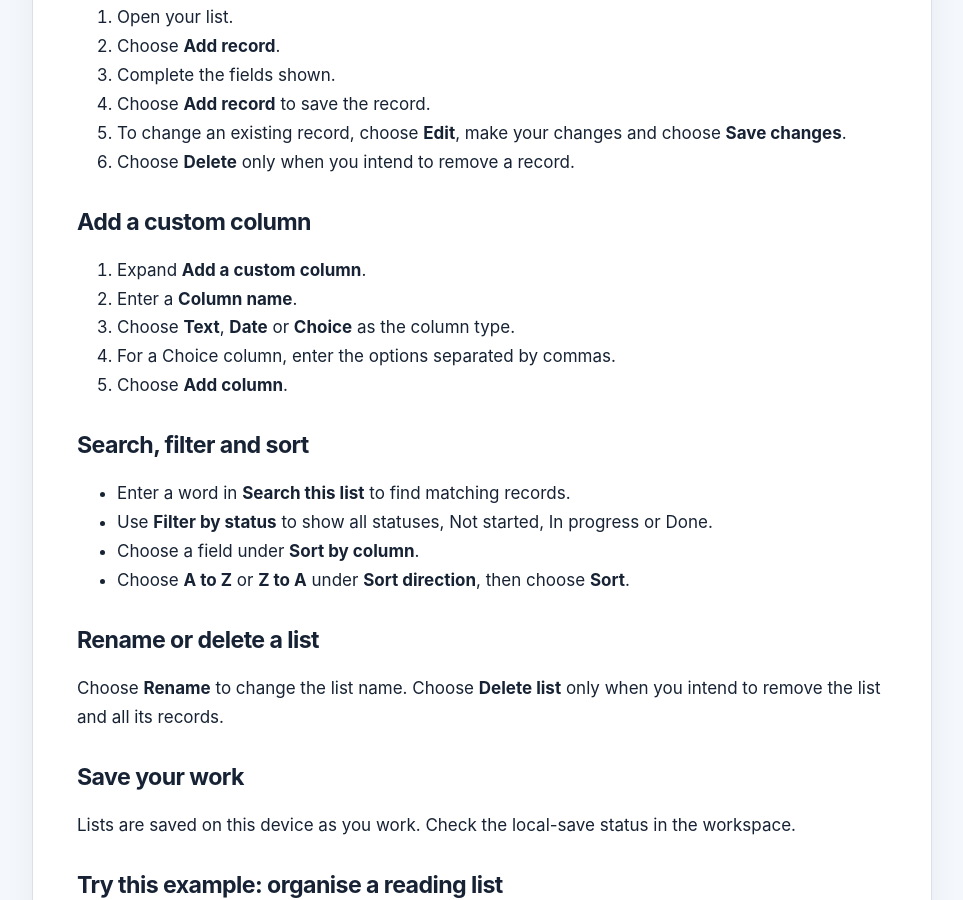
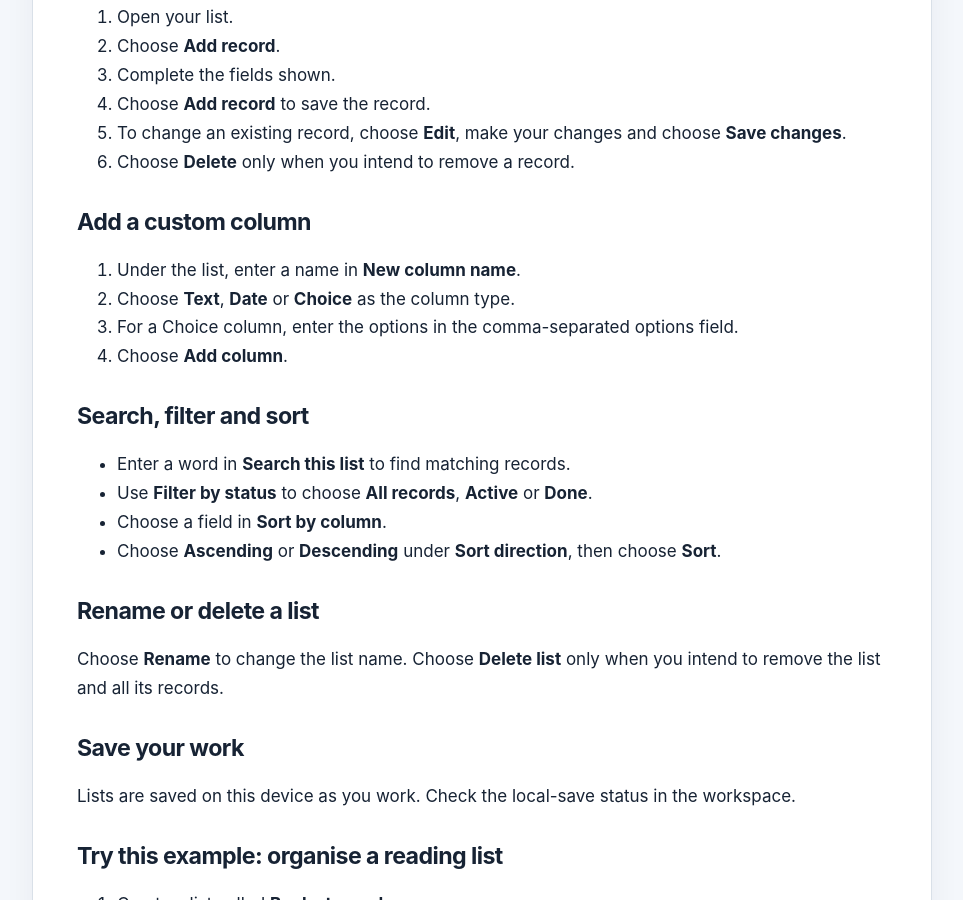
Before and after one commit to conz20/Brightdesk-Wiki, a Jekyll site: the page built from docs/products/lists.md, in a window 1280 px wide and 900 px high, scrolled down 996 px. Shown: the whole window, without its empty margins (158-1121 px from the left). Built offline with Jekyll 4.4.1, drawn with Linux system fonts in a browser that asks for light colours.

Commit message:
docs(lists): match current Brightdesk control labels

```diff
--- a/docs/products/lists.md
+++ b/docs/products/lists.md
@@ -30,18 +30,17 @@ A new list starts with the columns **Title**, **Status**, **Priority**, **Due da
 
 ## Add a custom column
 
-1. Expand **Add a custom column**.
-2. Enter a **Column name**.
-3. Choose **Text**, **Date** or **Choice** as the column type.
-4. For a Choice column, enter the options separated by commas.
-5. Choose **Add column**.
+1. Under the list, enter a name in **New column name**.
+2. Choose **Text**, **Date** or **Choice** as the column type.
+3. For a Choice column, enter the options in the comma-separated options field.
+4. Choose **Add column**.
 
 ## Search, filter and sort
 
 - Enter a word in **Search this list** to find matching records.
-- Use **Filter by status** to show all statuses, Not started, In progress or Done.
-- Choose a field under **Sort by column**.
-- Choose **A to Z** or **Z to A** under **Sort direction**, then choose **Sort**.
+- Use **Filter by status** to choose **All records**, **Active** or **Done**.
+- Choose a field in **Sort by column**.
+- Choose **Ascending** or **Descending** under **Sort direction**, then choose **Sort**.
 
 ## Rename or delete a list
 
```
